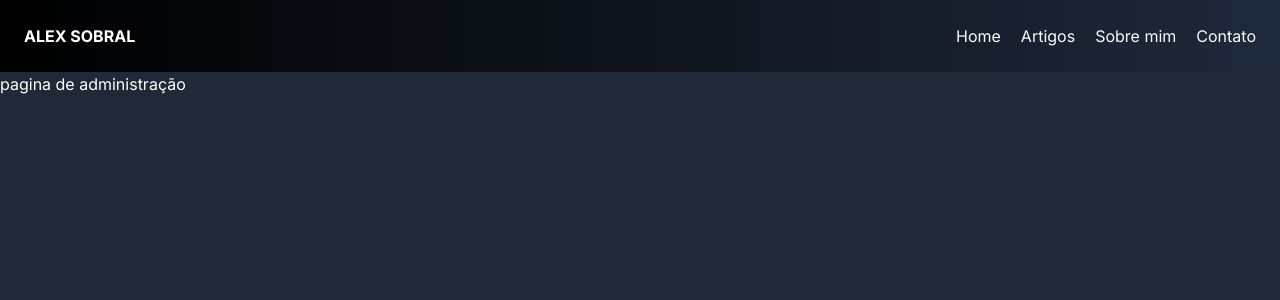
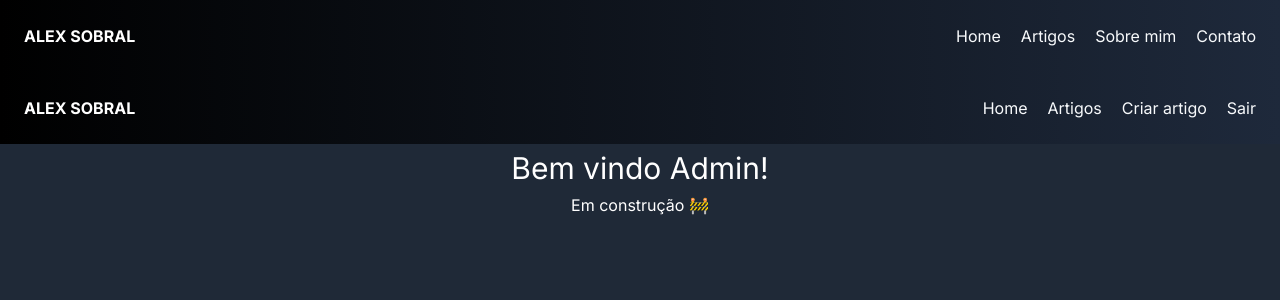
Before and after one commit to AlexSobral01/personal-blog, a Next.js app in the folder frontend/: page /admin in a window 1280 px wide. Shown: the top 300 px of the page. Built offline with nearby package versions, Linux system fonts and the light colour scheme.

Commit message:
feat: articles now is desc

```diff
--- /dev/null
+++ b/frontend/src/app/admin/components/DefaultMenuAdmin.tsx
@@ -0,0 +1,25 @@
+/* eslint-disable react/jsx-key */
+import Link from "next/link"
+
+export default function DefaultMenu() {
+  const menu = [
+    { title: 'Home', url: '/' },
+    { title: 'Artigos', url: '/admin/articles' },
+    { title: 'Criar artigo', url: '/admin/articles/create' },
+    { title: 'Sair', url: '/' }
+  ]
+  return (
+    <ul className="hidden md:flex gap-5">
+        {menu.map((items:any) => (
+          <li key={items.title}>
+            <Link
+              href={items.url}
+              className="text-slate-50 hover:text-gray-400 duration-300"
+            >
+              {items.title}
+            </Link>
+          </li>
+        ))}
+      </ul>
+  )
+}
--- /dev/null
+++ b/frontend/src/app/admin/components/NavBarAdmin.tsx
@@ -0,0 +1,44 @@
+"use client"
+
+import MenuHamburguer from "@/components/NavBar/MobileMenu";
+import Link from "next/link";
+import { useState } from "react";
+import DefaultMenu from "./DefaultMenuAdmin";
+
+export default function NavBarAdmin() {
+
+  const [isOpen, setIsOpen] = useState(false);
+
+  const openMenu = () => {
+    if (!isOpen) {
+      setIsOpen(true)
+
+    } else {
+      setIsOpen(false)
+    }
+  }
+
+  return (
+    <nav>
+      <nav className="flex justify-between items-center p-6 bg-gradient-to-r from-black to-slate-800 text-white">
+        <div>
+          <Link href={'/admin'} className="text-white hover:text-slate-400 duration-300">
+            <p className="font-bold hover:text-gray-200 h-6 duration-300">ALEX SOBRAL</p>
+          </Link>
+        </div>
+        <DefaultMenu />
+        <button onClick={openMenu} className="md:hidden" >
+          <MenuHamburguer />
+        </button>
+      </nav>
+      <div className={isOpen? "absolute h-full w-full left-0 bg-gradient-to-r from-slate-900 to-slate-700 flex items-center justify-center duration-500 z-10": "z-10 duration-500 absolute h-full w-full bg-gradient-to-r from-slate-900 to-slate-700 -left-full items-center justify-center"}>
+        <ul className="h-full text-2xl flex flex-col items-center gap-10 border-b-1 mt-24">
+          <li><Link href={'/admin'} className="text-slate-50 hover:text-gray-400 duration-300">Home</Link></li>
+          <li><Link href={'/admin/articles'} className="text-slate-50 hover:text-gray-400 duration-300">Artigos</Link></li>
+          <li><Link href={'/admin/articles/create'} className="text-slate-50 hover:text-gray-400 duration-300">Criar Artigo</Link></li>
+          <li><Link href={'/contact'} className="text-slate-50 hover:text-gray-400 duration-300">Sair</Link></li>
+        </ul>
+      </div>
+    </nav>
+  )
+}
--- a/frontend/src/app/admin/page.tsx
+++ b/frontend/src/app/admin/page.tsx
@@ -1,7 +1,13 @@
+import NavBarAdmin from "./components/NavBarAdmin"
+
 export default function Admin() {
   return (
-    <main>
-      pagina de administração
-    </main>
+    <>
+      <NavBarAdmin />
+      <main className="h-full grid place-items-center">
+        <h1>Bem vindo Admin!</h1>
+        <p>Em construção 🚧</p>
+      </main>
+    </>
   )
 }
--- a/frontend/src/app/articles/[slug]/page.tsx
+++ b/frontend/src/app/articles/[slug]/page.tsx
@@ -30,7 +30,7 @@ export default function page({ params }: { params: { slug: string } } ) {
           <img
             src={item.imgUrl}
             alt={item.slug}
-            className="m-auto my-10 rounded"
+            className="m-auto my-10 rounded max-h-52 md:max-h-80"
           />
           <h1 className="text-3xl text-center my-5">{item.title}</h1>
           <p className="mb-10">{Parser(item.description)}</p>
--- a/frontend/src/app/admin/login/page.tsx
+++ b/frontend/src/app/auth/login/page.tsx
@@ -19,8 +19,7 @@ export default function FormLogin() {
         redirect: false,
         email,
         password
-      })
-      console.log(response);
+      });
 
       if (!response?.error) {
         router.push('/admin')
--- a/frontend/src/app/layout.tsx
+++ b/frontend/src/app/layout.tsx
@@ -3,8 +3,11 @@ import { Inter } from 'next/font/google'
 import './globals.css'
 import NavBar from '@/components/NavBar/NavBar'
 import { AuthProvider } from '@/providers/auth-provider'
+import { useSession } from 'next-auth/react'
 
 const inter = Inter({ subsets: ['latin'] })
+
+// const {data:session} = useSession();
 
 export const metadata: Metadata = {
   title: 'Blog',
--- a/frontend/src/components/ArticlesCards.tsx
+++ b/frontend/src/components/ArticlesCards.tsx
@@ -13,10 +13,10 @@ interface ArticlesCardsPops {
 
 export default function ArticlesCards({ src, alt, title, paragraph, slug }: ArticlesCardsPops) {
   return (
-      <Link href={slug}>
+      <Link href={slug} className='text-slate-50 hover:text-slate-400'>
         <article className="mb-10 hover:p-2 rounded hover:bg-gray-700 duration-300">
           <img src={src} alt={alt}
-          className="h-24 md:h-52 mx-auto rounded-xl my-2"
+          className="h-52 mx-auto rounded-xl my-2"
           />
           <h2 className="font-semibold text-xl md:text-2xl text-center my-2">{title}</h2>
           <p className="mx-auto text-center text-gray-400 w-64 md:w-96 overflow-hidden text-ellipsis whitespace-nowrap">{Parser(paragraph)}</p>
--- a/frontend/src/components/NavBar/MobileMenu.tsx
+++ b/frontend/src/components/NavBar/MobileMenu.tsx
@@ -15,9 +15,9 @@ export default function MenuHamburguer() {
   }
   return (
     <div className={!click? "flex flex-col md:hidden gap-2 w-10 cursor-pointer": "flex flex-col md:hidden gap-2 w-10 py-[2px] cursor-pointer"} onClick={handleClick}>
-      <span className={!click? "h-1 bg-white rounded duration-300 ease-in-out": "h-1 bg-white rounded translate-y-3 rotate-45 duration-300"}></span>
-      <span className={!click? "h-1 bg-white rounded duration-500 ease-in-out": "opacity-0 translate-x-3 duration-500 ease-in-out"}></span>
-      <span className={!click? "h-1 bg-white rounded duration-300 ease-in-out": "h-1 bg-white rounded -translate-y-2 -rotate-45 duration-300"}></span>
+      <span className={!click? "h-[2px] bg-white rounded duration-300 ease-in-out": "h-[2px] bg-white rounded translate-y-3 rotate-45 duration-300"}></span>
+      <span className={!click? "h-[2px] bg-white rounded duration-500 ease-in-out": "opacity-0 translate-x-3 duration-500 ease-in-out"}></span>
+      <span className={!click? "h-[2px] bg-white rounded duration-300 ease-in-out": "h-[2px] bg-white rounded -translate-y-[6px] -rotate-45 duration-300"}></span>
     </div>
   )
 }
--- a/frontend/src/middleware.ts
+++ b/frontend/src/middleware.ts
@@ -14,5 +14,5 @@ const callbackOptions = {}
 export default withAuth(middleware, callbackOptions)
 
 export const config = {
-  matcher: '/admin'
+  matcher: '/admin/:path*',
 }
```
Also changed, not shown: 1 other file (tests, documents, lock files or other folders).
